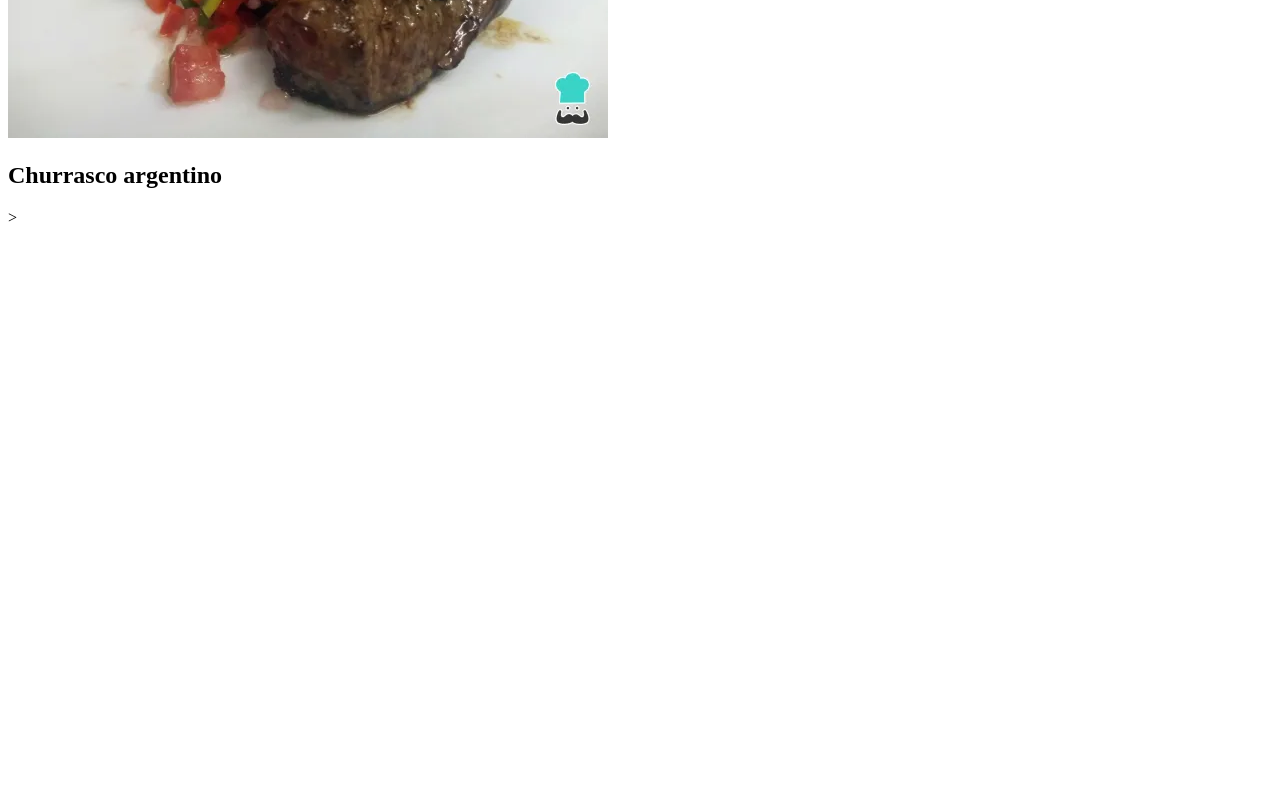
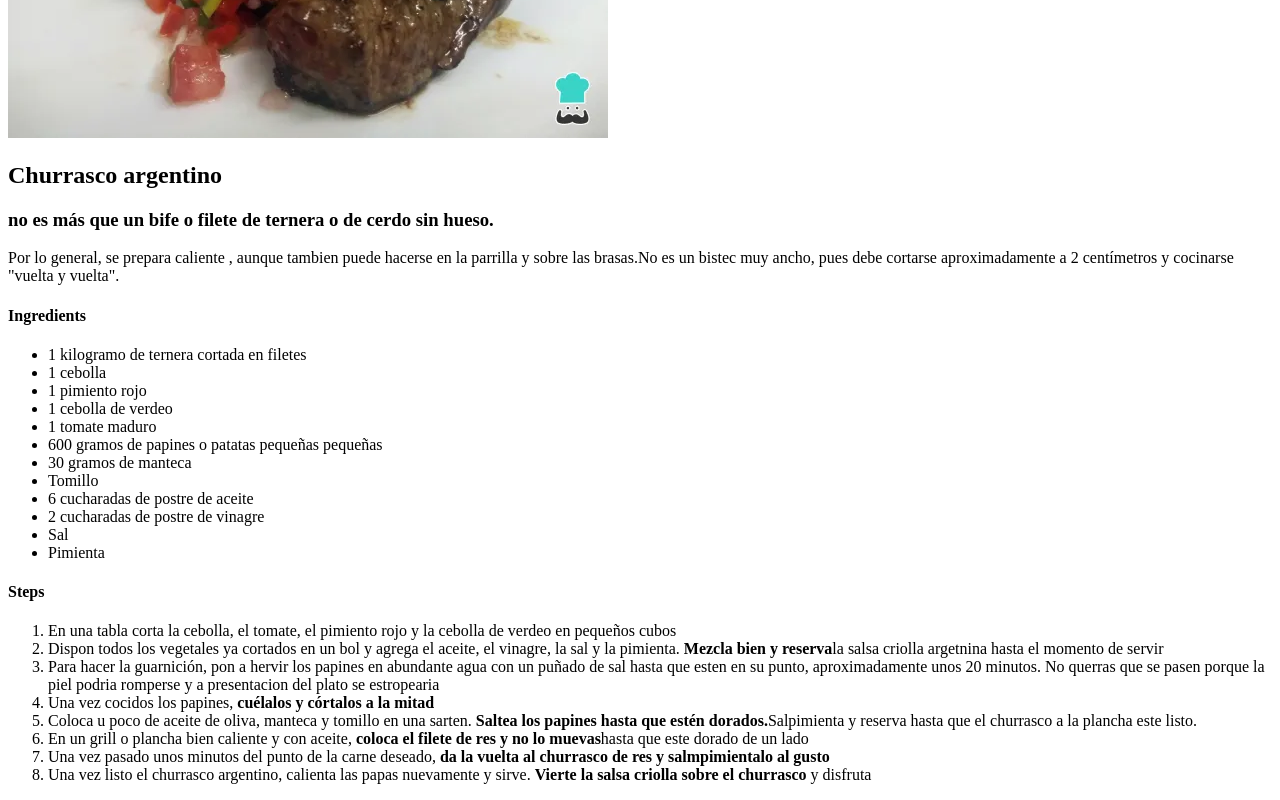
Before and after one commit to williamare200/odin-recipes, a plain HTML site: page recipes/lasagna.html in a window 1280 px wide. Shown: the part 417-1217 px from the top of the page. Before the commit the page ends 800 px from the top, so only its background shows below. Drawn offline with Linux system fonts and the light colour scheme.

Commit message:
Add body lasagna
Only add text of recipes ul ol and li

```diff
--- a/recipes/lasagna.html
+++ b/recipes/lasagna.html
@@ -10,6 +10,37 @@
     <h1>Lasagna recipe</h1>
     <img src="../images/churrasco_argentino.jpg" alt="Plato de churrasco argentino">
     <h2>Churrasco argentino</h2>
-    <p>>
+    <h3>no es más que un bife o filete de ternera o de cerdo sin hueso.</h3>
+    <p>
+        Por lo general, se prepara caliente , aunque tambien puede hacerse en la
+        parrilla y sobre las brasas.No es un bistec muy ancho, pues debe cortarse
+        aproximadamente a 2 centímetros y cocinarse "vuelta y vuelta".
+    </p>
+    <h4>Ingredients</h4>
+    <ul>
+        <li>1 kilogramo de ternera cortada en filetes</li>
+        <li>1 cebolla</li>
+        <li>1 pimiento rojo</li>
+        <li>1 cebolla de verdeo</li>
+        <li>1 tomate maduro</li>
+        <li>600 gramos de papines o patatas pequeñas pequeñas</li>
+        <li>30 gramos de manteca</li>
+        <li>Tomillo</li>
+        <li>6 cucharadas de postre de aceite</li>
+        <li>2 cucharadas de postre de vinagre</li>
+        <li>Sal</li>
+        <li>Pimienta</li>
+    </ul>
+    <h4>Steps</h4>
+    <ol>
+        <li>En una tabla corta la cebolla, el tomate, el pimiento rojo y la cebolla de verdeo en pequeños cubos</li>
+        <li>Dispon todos los vegetales ya cortados en un bol y agrega el aceite, el vinagre, la sal y la pimienta. <strong>Mezcla bien y reserva</strong>la salsa criolla argetnina hasta el momento de servir</li>
+        <li>Para hacer la guarnición, pon a hervir los papines en abundante agua con un puñado de sal hasta que esten en su punto, aproximadamente unos 20 minutos. No querras que se pasen porque la piel podria romperse y a presentacion del plato se estropearia</li>
+        <li>Una vez cocidos los papines, <strong>cuélalos y córtalos a la mitad </strong></li>
+        <li>Coloca u  poco de aceite de oliva, manteca y tomillo en una sarten. <strong>Saltea los papines hasta que estén dorados.</strong>Salpimienta y reserva hasta que el churrasco a la plancha este listo.</li>
+        <li>En un grill o plancha bien caliente y con aceite, <strong>coloca el filete de res y no lo muevas</strong>hasta que este dorado de un lado</li>
+        <li>Una vez pasado unos minutos del punto de la carne deseado, <strong>da la vuelta al churrasco de res y salmpimientalo al gusto</strong></li>
+        <li>Una vez listo el churrasco argentino, calienta las papas nuevamente y sirve. <strong>Vierte la salsa criolla sobre el churrasco </strong>y disfruta</li>
+    </ol>
 </body>
-</html>
+</html
```
